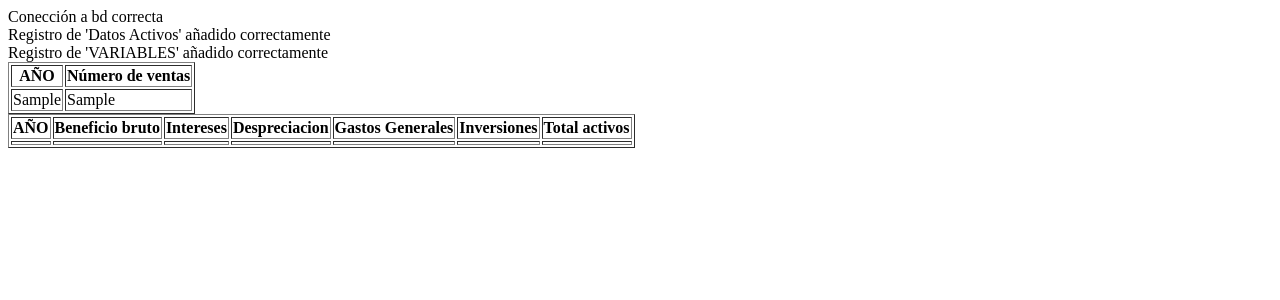
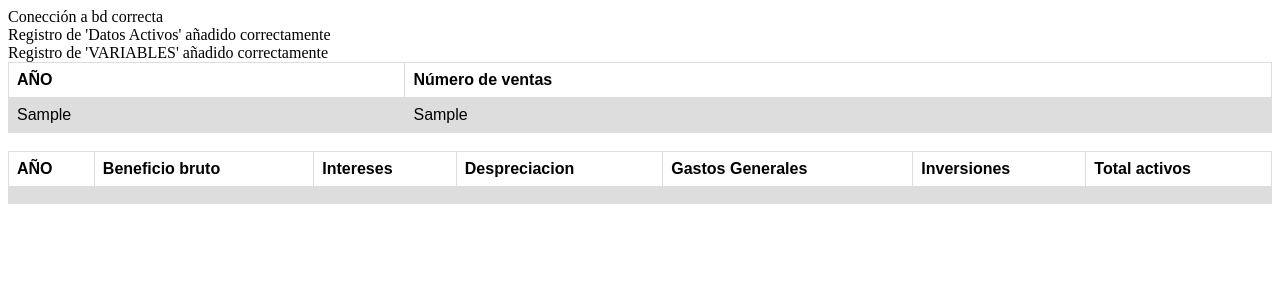
Before and after one commit to i82meroa/WebSistemasInformacion, a PHP site: page /introduce.php in a window 1280 px wide. Shown: the top 300 px of the page. Run offline with PHP 8.4, Linux system fonts and the light colour scheme; tables that the repository leaves empty or names only in its code hold one stand-in row (values such as "Sample post"); data that the repository does not hold is empty.

Commit message:
poniendo bonita la tabla

```diff
--- a/form/introduce.php
+++ b/form/introduce.php
@@ -1,6 +1,23 @@
 <html>
     <head>
       <title>PHP y MySQL</title>
+      <style>
+        table {
+          font-family: arial, sans-serif;
+          border-collapse: collapse;
+          width: 100%;
+        }
+
+        td, th {
+          border: 1px solid #dddddd;
+          text-align: left;
+          padding: 8px;
+        }
+
+        tr:nth-child(even) {
+          background-color: #dddddd;
+        }
+      </style>
   </head>
   <body>
       <?php
@@ -51,7 +68,7 @@
         }else {
           echo "No hay ningun dato de la tabla VARIABLE";
         }
-
+        echo "<br>";
 
         $sql = "SELECT * FROM DATOS_ACTIVOS";
         $result = mysqli_query($conexion, $sql);
```
